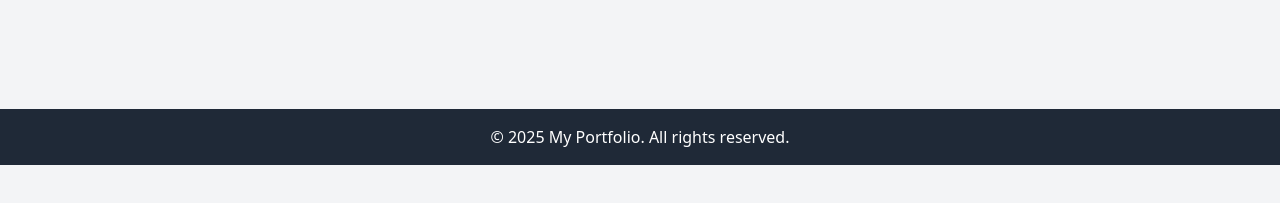
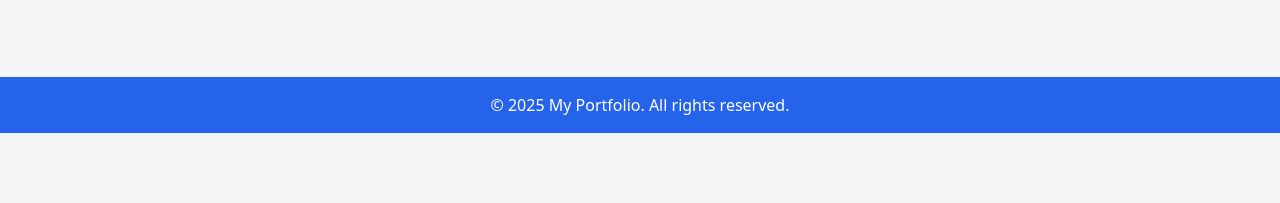
Before and after one commit to mamemon72/tailwinddemo, a website: page index.html in a window 1280 px wide. Shown: the part 223-426 px from the top of the page. Drawn offline with nearby package versions, Linux system fonts and the light colour scheme.

Commit message:
saveportfolio updated

```diff
--- a/index.html
+++ b/index.html
@@ -11,7 +11,7 @@
 
     <!-- Header Section -->
     <header class="bg-blue-600 text-white p-4">
-        <nav>
+        <nav >
             <ul class="flex space-x-6">
                 <li><a href="index.html" class="hover:text-gray-400">Home</a></li>
                 <li><a href="about.html" class="hover:text-gray-400">About</a></li>
@@ -28,7 +28,7 @@
     </section>
 
     <!-- Footer Section -->
-    <footer class="bg-gray-800 text-white p-4 text-center mt-8">
+    <footer class="bg-blue-600 text-white text-center py-4">
         <p>&copy; 2025 My Portfolio. All rights reserved.</p>
     </footer>
 
```
Also changed, not shown: about.html (+1 -1 lines), portfolio.html (+0 -7 lines).
